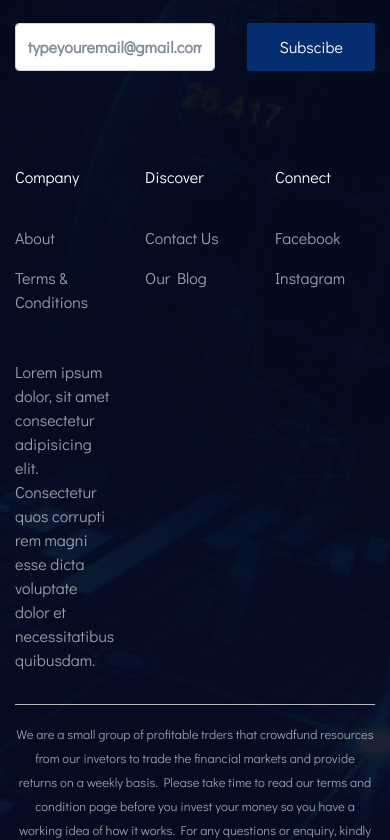
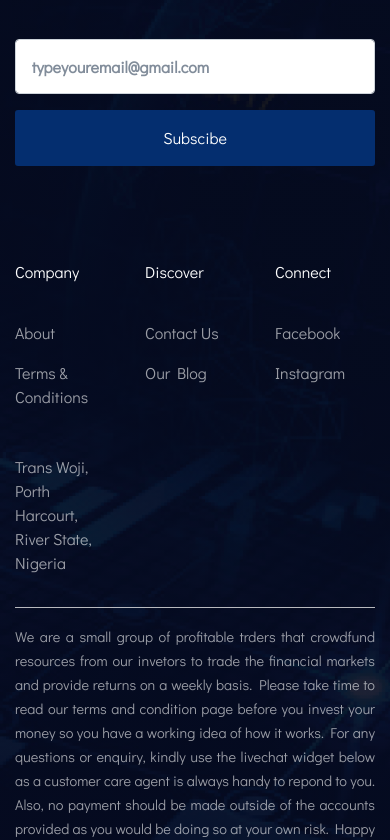
Before and after one commit to Achilles45/forexplatform, a Vue app: page /about in a window 390 px wide. Shown: the part 3072-3912 px from the top of the page. Built offline with nearby package versions, Linux system fonts and the light colour scheme.

Commit message:
Modified footer section for mobile

```diff
--- a/src/components/Footer.vue
+++ b/src/components/Footer.vue
@@ -32,7 +32,7 @@
                   <!-- <p><router-link to="/about">ABOUT</router-link></p> -->
               </div>
               <div class="content__card">
-                  <p>Lorem ipsum dolor, sit amet consectetur adipisicing elit. Consectetur quos corrupti rem magni esse dicta voluptate dolor et necessitatibus quibusdam.</p>
+                  <p>Trans Woji, Porth Harcourt, River State, Nigeria</p>
               </div>
           </div>
           <hr>
@@ -111,4 +111,27 @@ export default {
         }
     }
 }
+
+//MEDIA QUERIES
+@media only screen and (max-width: 600px){
+    form{
+        flex-direction: column;
+        input{
+            flex: 1;
+            padding: 1rem 1rem;
+            margin-bottom: 1rem;
+            margin-top: 1rem;
+        }
+        .form__btn{
+            margin-left: 0 !important;
+            padding: 1rem !important;
+        }
+    }
+    .footer__bottom{
+          text-align: justify !important;
+        small{
+        font-size: .9rem;
+    }
+    }
+}
 </style>
```
